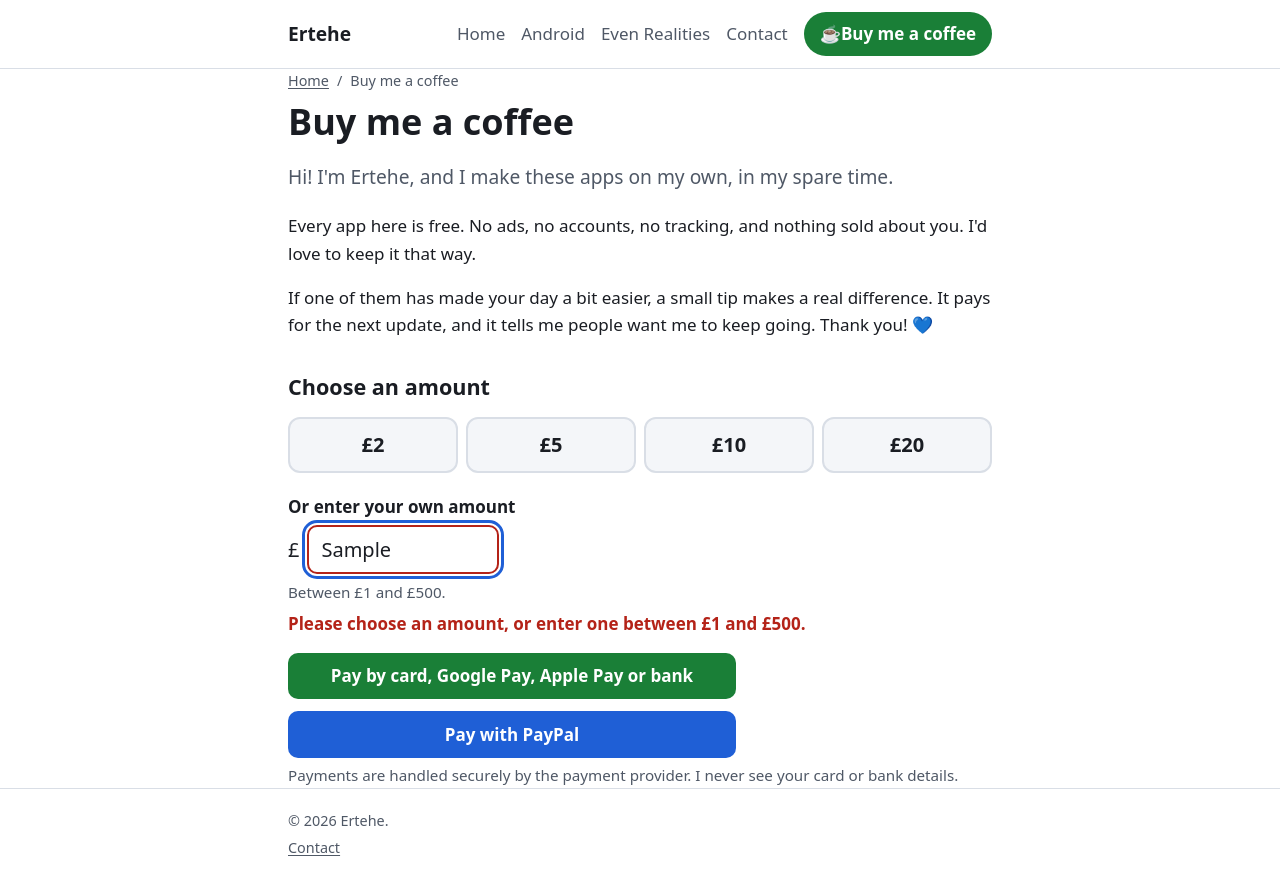
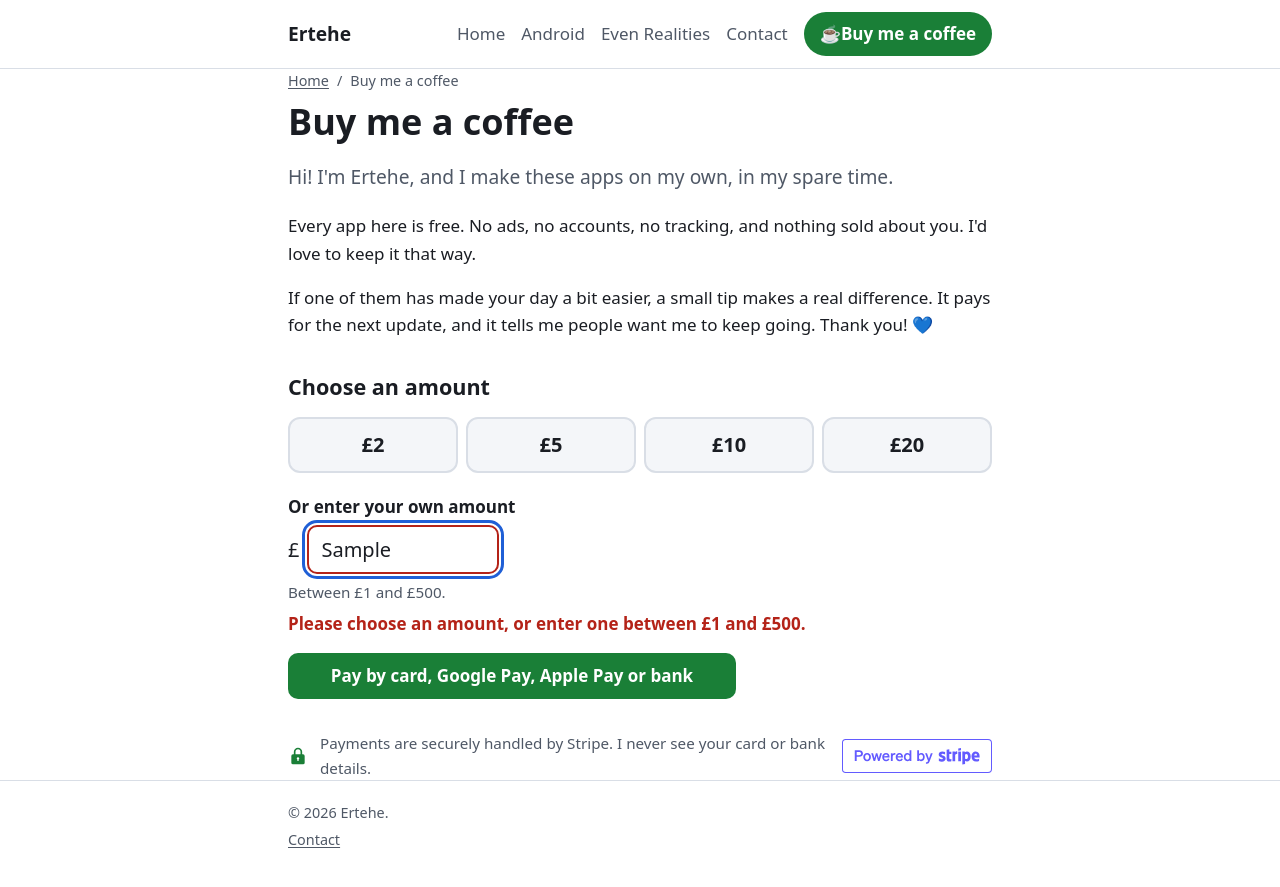
Before and after one commit to Ertejeonline/ertejeonline.github.io, a plain HTML site: page support/index.html in a window 1280 px wide. Both pictures are taken after typing "Sample" into the empty fields and a click on the button 512 px from the left and 674 px from the top of the page. Drawn offline with Linux system fonts and the light colour scheme.

Commit message:
Remove PayPal option; add 'securely handled by Stripe' note with badge
Co-Authored-By: Claude Opus 5.5 <noreply@anthropic.com>
Claude-Session: https://claude.ai/code/session_01KagrWewveHjCYZ4ziEZk8B

```diff
--- a/styles.css
+++ b/styles.css
@@ -147,3 +147,9 @@ h3 { font-size: 1.15rem; margin: 0 0 0.25rem; }
 .pay .button { border: 0; font: inherit; font-weight: 600; cursor: pointer; text-align: center; }
 .pay .coffee-pay { background: var(--green); color: var(--on-green); }
 .pay .coffee-pay:hover { background: var(--green-hover); }
+
+/* "Securely handled by Stripe" note */
+.secure { display: flex; flex-wrap: wrap; align-items: center; gap: 0.5rem 0.75rem; margin-top: 2rem; color: var(--muted); font-size: 0.95rem; }
+.secure p { margin: 0; flex: 1 1 16rem; }
+.secure .lock { flex: none; color: var(--green); }
+.secure img { display: block; height: 34px; width: auto; }
--- a/support.js
+++ b/support.js
@@ -1,16 +1,11 @@
-// Tip form on /support/. Fill in PAY once the payment accounts exist.
-// Leave a value empty ("") to hide that payment option.
-var PAY = {
-  // Stripe Payment Links: one per preset amount, plus one "customer chooses what to pay" link for other amounts.
-  stripe: {
+// Tip form on /support/. Sends the visitor to the matching Stripe Payment Link.
+// One link per preset amount, plus one "customer chooses what to pay" link for other amounts.
+var STRIPE_LINKS = {
   2: "https://donate.stripe.com/aFa3cw4Mi5TKgzw7LU8AE02",
   5: "https://donate.stripe.com/5kQdRa0w24PG974giq8AE04",
   10: "https://donate.stripe.com/9B628s7Yu95Werogiq8AE01",
   20: "https://donate.stripe.com/eVq28sbaGaa00Ayc2a8AE03",
   other: "https://donate.stripe.com/8x2aEYgv00zq8300js8AE00"
-  },
-  // PayPal.me username (the part after paypal.me/). The amount is added to the link automatically.
-  paypalMe: ""
 };
 
 (function () {
@@ -19,20 +14,13 @@ var PAY = {
   var radios = form.querySelectorAll('input[name="amount"]');
   var other = document.getElementById("amt-other");
   var error = document.getElementById("amt-error");
-  var stripeBtn = form.querySelector('[data-method="stripe"]');
-  var paypalBtn = form.querySelector('[data-method="paypal"]');
-
-  var hasStripe = Object.keys(PAY.stripe).some(function (k) { return PAY.stripe[k]; });
-  stripeBtn.hidden = !hasStripe;
-  paypalBtn.hidden = !PAY.paypalMe;
-  document.getElementById("pay-soon").hidden = hasStripe || !!PAY.paypalMe;
 
   function selected() {
     for (var i = 0; i < radios.length; i++) if (radios[i].checked) return radios[i].value;
     return null;
   }
 
-  // Returns the amount as a number, or null with an error message shown.
+  // Returns the amount as a number, or null if it isn't a valid amount.
   function amount() {
     var preset = selected();
     if (preset) return Number(preset);
@@ -48,8 +36,7 @@ var PAY = {
 
   function update() {
     var n = amount();
-    var text = n ? fmt(n) : "";
-    form.querySelectorAll(".amt").forEach(function (el) { el.textContent = text; });
+    form.querySelectorAll(".amt").forEach(function (el) { el.textContent = n ? fmt(n) : ""; });
     other.setAttribute("aria-invalid", other.value && !n && !selected() ? "true" : "false");
   }
 
@@ -70,15 +57,9 @@ var PAY = {
       other.focus();
       return;
     }
-    var method = e.submitter ? e.submitter.dataset.method : (hasStripe ? "stripe" : "paypal");
-    var url;
-    if (method === "paypal") {
-      url = "https://paypal.me/" + encodeURIComponent(PAY.paypalMe) + "/" + n.toFixed(2) + "GBP";
-    } else {
     var preset = selected();
-      url = (preset && PAY.stripe[preset]) || PAY.stripe.other;
-    }
-    if (url) window.open(url, "_blank", "noopener");
+    var url = (preset && STRIPE_LINKS[preset]) || STRIPE_LINKS.other;
+    window.open(url, "_blank", "noopener");
   });
 
   update();
--- a/support/index.html
+++ b/support/index.html
@@ -14,7 +14,7 @@
   <meta name="twitter:card" content="summary">
   <meta name="color-scheme" content="light dark">
   <link rel="icon" href="/favicon.svg" type="image/svg+xml">
-  <link rel="stylesheet" href="/styles.css?v=3">
+  <link rel="stylesheet" href="/styles.css?v=4">
 </head>
 <body>
   <a class="skip" href="#main">Skip to content</a>
@@ -58,13 +58,18 @@
       </fieldset>
 
       <div class="pay" id="pay-methods">
-        <button type="submit" class="button coffee-pay" data-method="stripe" hidden>Pay <span class="amt">£5</span> by card, Google Pay, Apple Pay or bank<span class="visually-hidden"> (opens in a new tab)</span></button>
-        <button type="submit" class="button paypal-pay" data-method="paypal" hidden>Pay <span class="amt">£5</span> with PayPal<span class="visually-hidden"> (opens in a new tab)</span></button>
+        <button type="submit" class="button coffee-pay">Pay <span class="amt">£5</span> by card, Google Pay, Apple Pay or bank<span class="visually-hidden"> (opens in a new tab)</span></button>
       </div>
-      <p id="pay-soon" class="hint" hidden>Payments are being set up. Please check back soon!</p>
       <noscript><p>This form needs JavaScript. You can also reach me through the <a href="/contact/">contact page</a>.</p></noscript>
     </form>
-    <p class="hint">Payments are handled securely by the payment provider. I never see your card or bank details.</p>
+    <div class="secure">
+      <svg class="lock" viewBox="0 0 24 24" width="20" height="20" aria-hidden="true" focusable="false"><path fill="currentColor" d="M12 2a5 5 0 0 0-5 5v3H6a2 2 0 0 0-2 2v8a2 2 0 0 0 2 2h12a2 2 0 0 0 2-2v-8a2 2 0 0 0-2-2h-1V7a5 5 0 0 0-5-5Zm-3 8V7a3 3 0 1 1 6 0v3H9Zm3 3.5a1.5 1.5 0 0 1 .75 2.8V18h-1.5v-1.7A1.5 1.5 0 0 1 12 13.5Z"/></svg>
+      <p>Payments are securely handled by Stripe. I never see your card or bank details.</p>
+      <picture>
+        <source srcset="/images/powered-by-stripe-white.svg" media="(prefers-color-scheme: dark)">
+        <img src="/images/powered-by-stripe.svg" alt="Powered by Stripe" width="150" height="34">
+      </picture>
+    </div>
   </main>
   <footer class="site-footer">
     <div class="wrap">
@@ -73,6 +78,6 @@
     </div>
   </footer>
   <script src="/email.js" defer></script>
-  <script src="/support.js?v=3" defer></script>
+  <script src="/support.js?v=4" defer></script>
 </body>
 </html>
```
Also changed, not shown: 404.html (+1 -1 lines), android/bacpacer/index.html (+1 -1 lines), android/bacpacer/privacy/index.html (+1 -1 lines), android/index.html (+1 -1 lines), contact/index.html (+1 -1 lines), evenrealities/bacpacer/index.html (+1 -1 lines), evenrealities/bacpacer/privacy/index.html (+1 -1 lines), evenrealities/er-clock/index.html (+1 -1 lines), evenrealities/er-clock/privacy/index.html (+1 -1 lines), evenrealities/index.html (+1 -1 lines), index.html (+1 -1 lines), images/powered-by-stripe-white.svg (added), images/powered-by-stripe.svg (added). Lines whose indentation alone changed are shown as unchanged.
